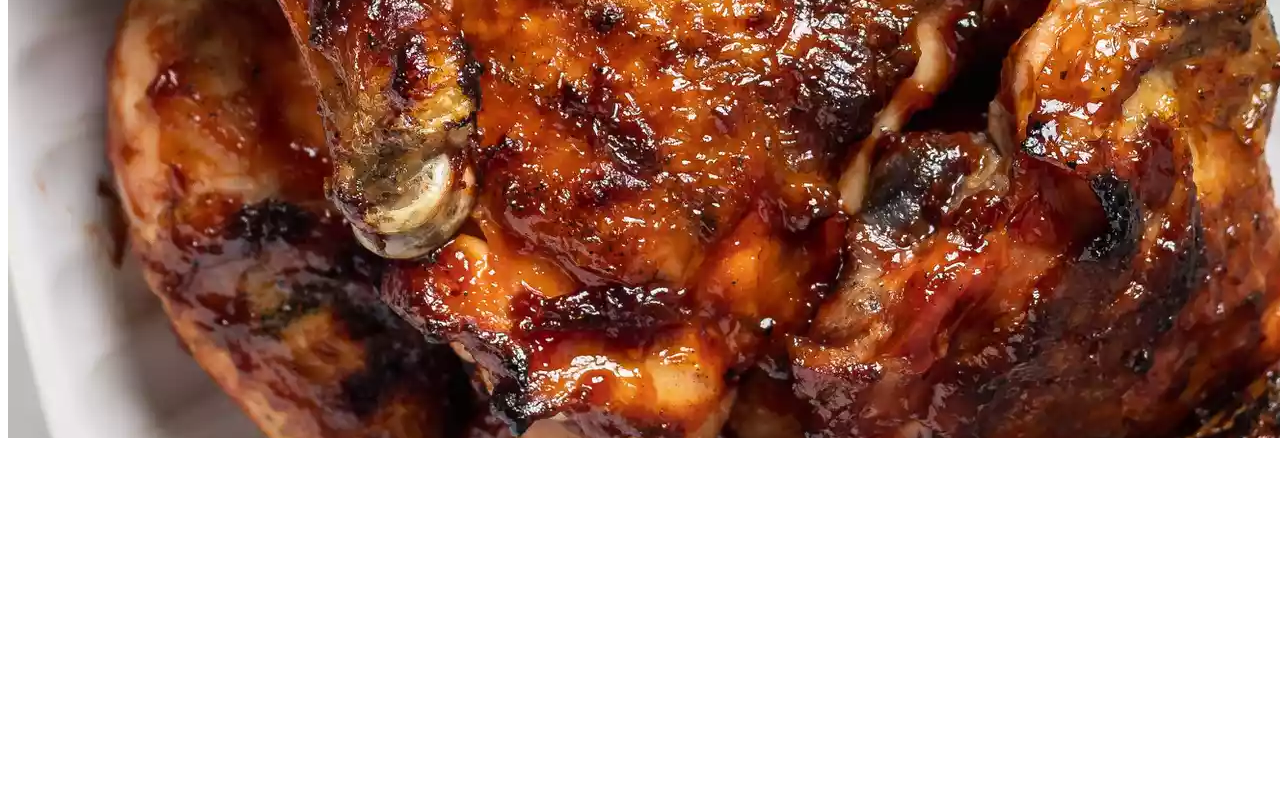
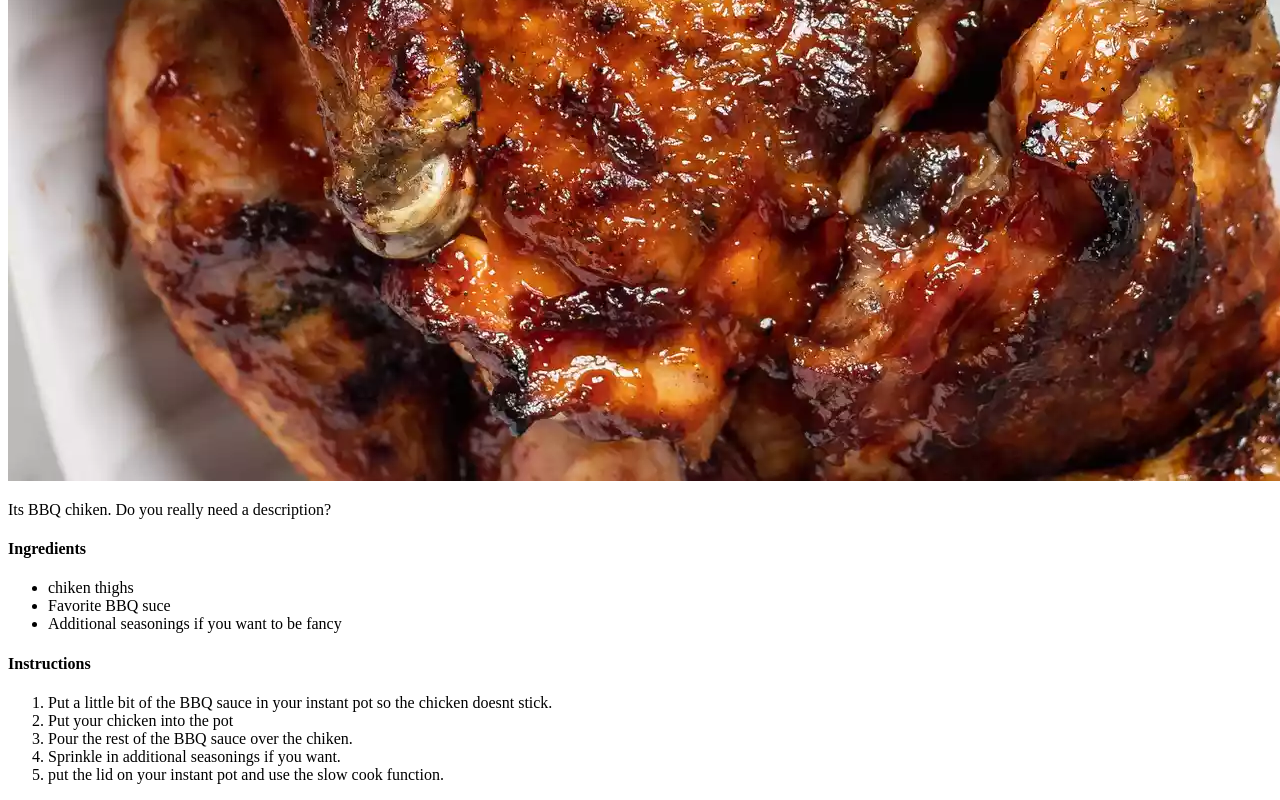
Before and after one commit to meads98/odin-recipes, a plain HTML site: page recipes/bbqchicken.html in a window 1280 px wide. Shown: the part 1849-2649 px from the top of the page. Before the commit the page ends 2342 px from the top, so only its background shows below. Drawn offline with Linux system fonts and the light colour scheme.

Commit message:
completed bbqchicken recipe and tested modifying the index page

```diff
--- a/recipes/bbqchicken.html
+++ b/recipes/bbqchicken.html
@@ -9,7 +9,21 @@
 <body>
     <h1> BBQ Chiken</h1>
     <img src="../recipe-pics/chicken.jpg">
-
+    <p>Its BBQ chiken. Do you really need a description?</p>
+    <h4>Ingredients</h4>
+    <ul>
+        <li>chiken thighs</li>
+        <li>Favorite BBQ suce</li>
+        <li> Additional seasonings if you want to be fancy</li>
+     </ul>
+     <h4>Instructions</h4>
+     <ol>
+        <li>Put a little bit of the BBQ sauce in your instant pot so the chicken doesnt stick.</li>
+        <li>Put your chicken into the pot</li>
+        <li>Pour the rest of the BBQ sauce over the chiken.</li>
+        <li>Sprinkle in additional seasonings if you want.</li>
+        <li>put the lid on your instant pot and use the slow cook function.</li>
+    </ol>
 
 </body>
 </html>
```
Also changed, not shown: index.html (+1 -0 lines).
